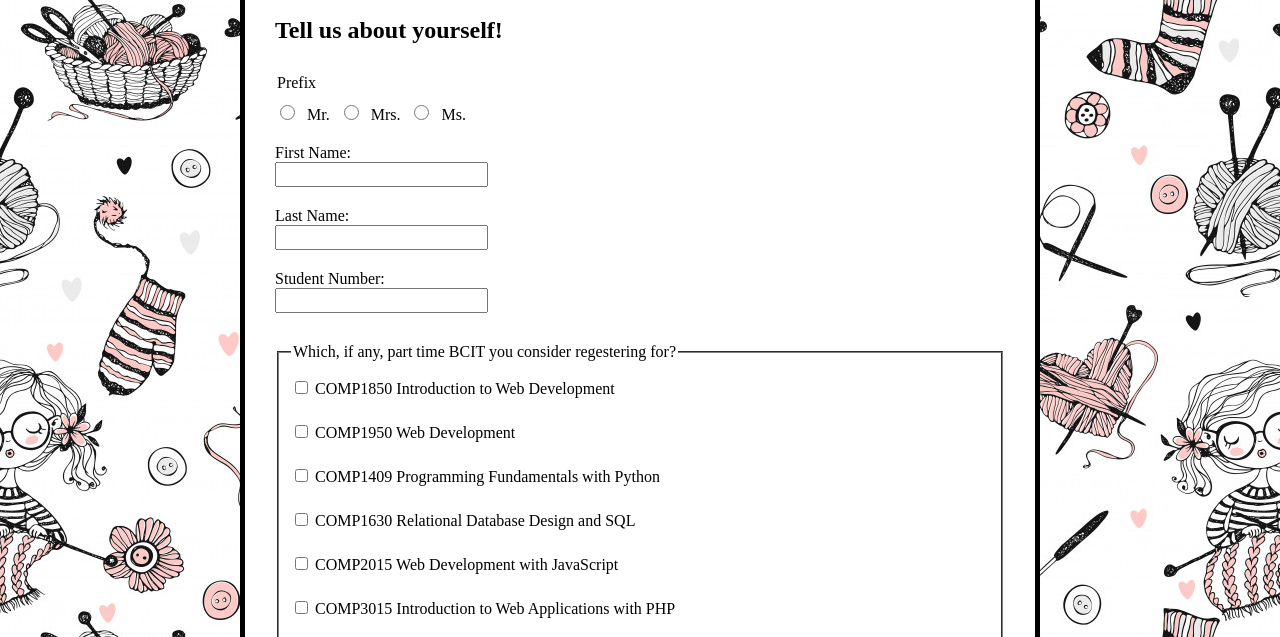
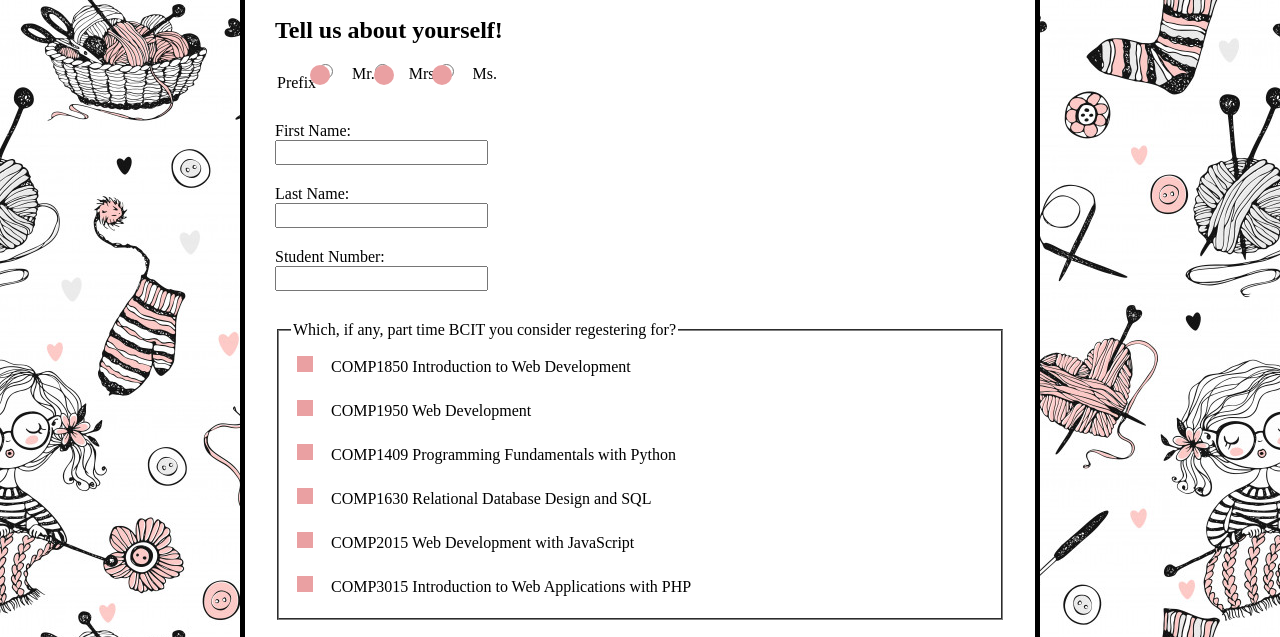
Before and after one commit to Veronica1207/HTML_Forms, a plain HTML site: page index.html in a window 1280 px wide. Shown: the part 128-765 px from the top of the page. Drawn offline with Linux system fonts and the light colour scheme.

Commit message:
2021-03-20

```diff
--- a/index.html
+++ b/index.html
@@ -26,21 +26,27 @@
 
             <div id ="prefix-form">
             <legend>Prefix</legend>
+            <div class="radio-button">
             <input  type="radio"
                     name="prefix"
                     id="mr"
                     value="Mr."	/>
             <label  for="mr">Mr.</label>
+            </div>
+            <div>
             <input  type="radio"
                     name="prefix"
                     id="mrs"
                     value="Mrs."	/>
             <label  for="mrs">Mrs.</label>
+            </div>
+            <div>
             <input  type="radio"
                     name="prefix"
                     id="ms"
                     value="Ms."	/>
             <label  for="ms">Ms.</label>
+            </div>
             </div>
 
             <div class = "single-field-form">
--- a/styles/style.css
+++ b/styles/style.css
@@ -13,6 +13,7 @@ HEX: #16315c dark blue 2
 HEX: #eaa0a2 soft pink
 HEX: #eaa0a2 tender pink
 HEX: #aaaaaa grey
+HEX: #bc175c bright pink
 */
 
 :root{
@@ -69,17 +70,21 @@ fieldset .checkbox-set {
 
 #prefix-form {
     margin-bottom: 20px;
+    display: flex;
 }
 
 #prefix-form legend{
     padding: 10px 2px;
 }
 #prefix-form input[type="radio"] {
+    margin: 0px;
     width: 15px;
     height: 15px;
 }
 #prefix-form label {
-    padding: 0px 5px;
+    position: relative;
+    display:inline-block;
+    margin-left: 15px;
 }
 
 #field-form {
@@ -100,6 +105,45 @@ fieldset .checkbox-set {
     height: 40px;
     border: solid 2px gray;
     box-shadow: gray;
-    background-color: pink;
+    background-color: #eaa0a2;
     font-size: 1em;
 }
+
+
+fieldset input {
+    visibility: hidden;
+}
+
+fieldset label:before {
+    content:"";
+    background-color: #eaa0a2;
+    display: inline-block;
+    width:16px;
+    height:16px;
+    position: relative;
+    right: 18px;
+}
+
+fieldset input:checked ~ label:before {
+    background-image: url("../imges/heart.png");
+    background-position: center center;
+    /* show it once */
+    background-repeat: no-repeat;
+    /* assign size */
+    background-size: 18px 18px;
+}
+
+#prefix-form label:before {
+    content:"";
+    background-color: #eaa0a2;
+    width:20px;
+    height:20px;
+    position:absolute;
+    right: 45px;
+    border-radius: 50%;
+}
+
+#prefix-form input:checked ~ label:before {
+    background-color: white;
+    border: 6px solid #eaa0a2;
+}
```
Also changed, not shown: imges/heart.png (added).
